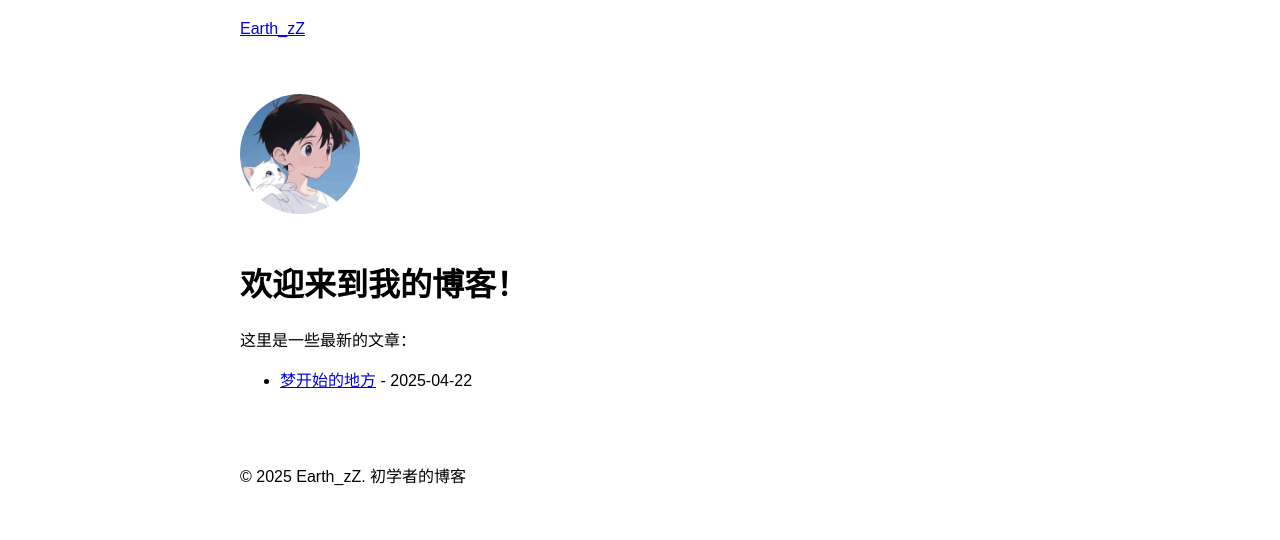
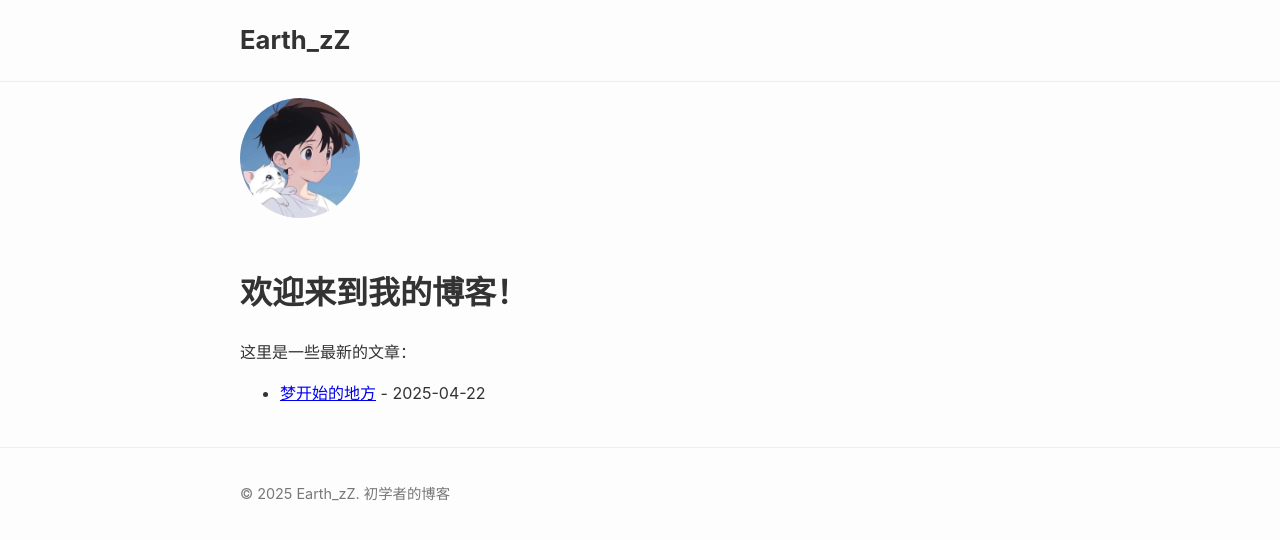
Before and after one commit to earth0718/earth0718.github.io, a Jekyll site: the page built from index.md, in a window 1280 px wide. Shown: the top 540 px of the page. Built offline with Jekyll 4.4.1, drawn with Linux system fonts in a browser that asks for light colours.

Commit message:
Update main.css

```diff
--- a/assets/css/main.css
+++ b/assets/css/main.css
@@ -1,17 +1,41 @@
-/* 隐藏 Hyvor Talk 评论区直到加载完成 */
+/* 隐藏 Hyvor Talk 直到加载完成 */
 hyvor-talk-comments {
     display: none;
 }
 
-/* 你可以在这里添加其他全局 CSS 样式 */
+/* 添加一些基础样式（强烈建议） */
 body {
-  font-family: sans-serif; /* 示例：设置一个默认字体 */
+  font-family: -apple-system, BlinkMacSystemFont, "Segoe UI", Roboto, Helvetica, Arial, sans-serif, "Apple Color Emoji", "Segoe UI Emoji", "Segoe UI Symbol";
+  line-height: 1.6;
   margin: 0;
   padding: 0;
+  color: #333; /* 深灰色文字 */
+  background-color: #fdfdfd; /* 接近白色的背景 */
 }
 .wrapper {
-  max-width: 800px; /* 示例：限制内容宽度 */
-  margin: 0 auto; /* 居中 */
-  padding: 20px;
+  max-width: 800px; /* 内容最大宽度 */
+  margin-right: auto;
+  margin-left: auto;
+  padding-right: 15px; /* 左右留白 */
+  padding-left: 15px;
 }
-/* ... 更多样式 ... */
+.site-header {
+  border-bottom: 1px solid #eee; /* 头部下方加一条线 */
+  padding-top: 20px;
+  padding-bottom: 20px;
+}
+.site-title {
+  font-size: 1.6em;
+  font-weight: bold;
+  text-decoration: none;
+  color: #333;
+}
+.site-footer {
+  border-top: 1px solid #eee; /* 页脚上方加一条线 */
+  padding-top: 20px;
+  padding-bottom: 20px;
+  margin-top: 40px;
+  font-size: 0.9em;
+  color: #777; /* 浅灰色文字 */
+}
+/* 你可以继续添加更多样式... */
```
